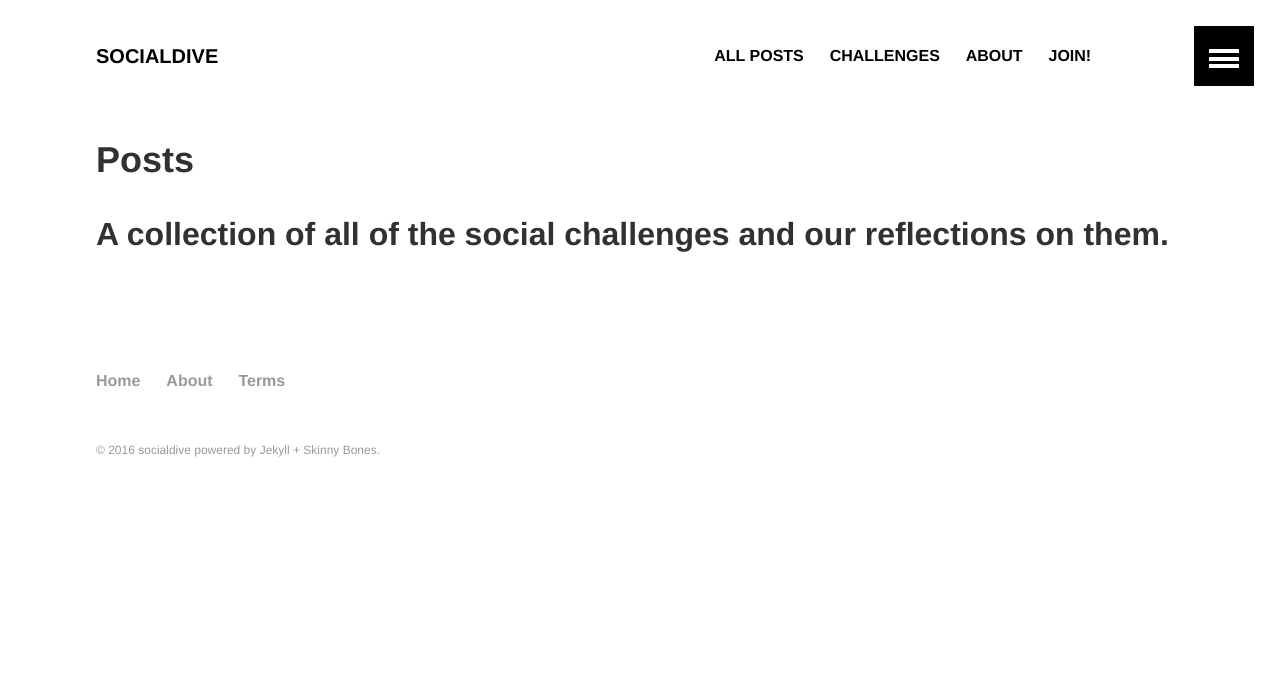
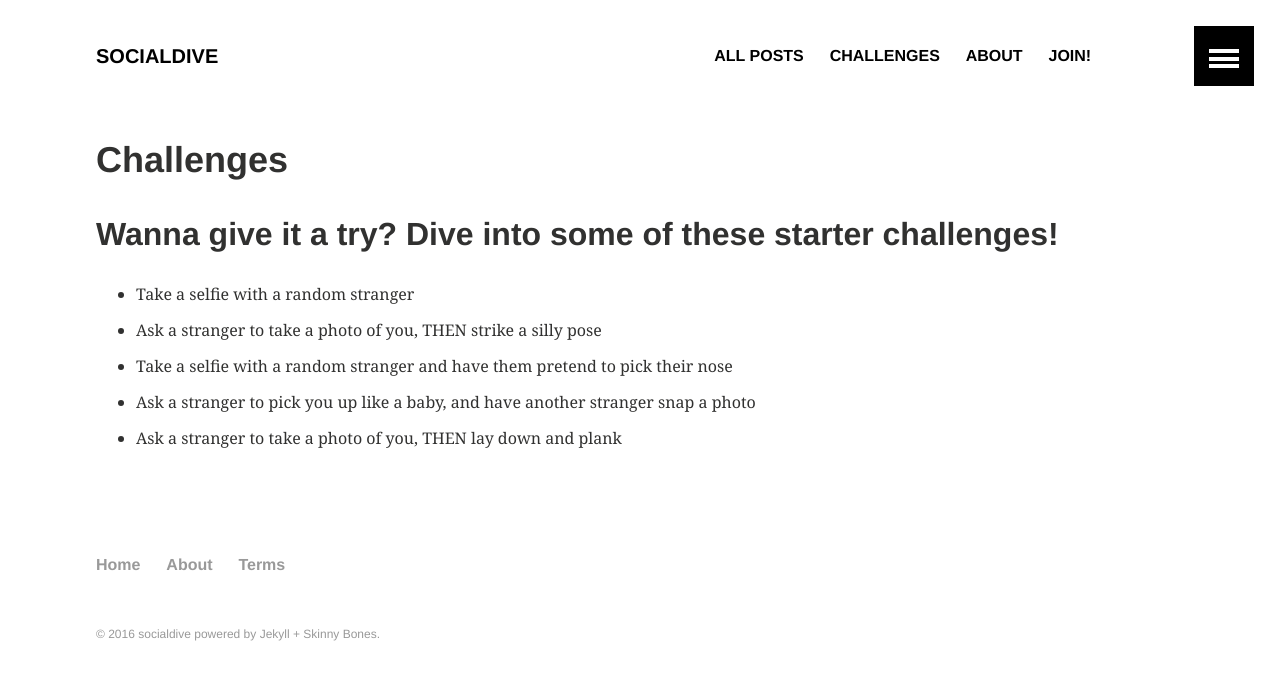
Before and after one commit to socialdive/socialdive.github.io, a Jekyll site: the page built from challenges/index.md, in a window 1280 px wide. Shown: the top 680 px of the page. Built offline with Jekyll 4.4.1, drawn with Linux system fonts in a browser that asks for light colours.

Commit message:
edited challenges page

```diff
--- a/challenges/index.md
+++ b/challenges/index.md
@@ -1,11 +1,17 @@
 ---
 layout: archive
-title: "Posts"
-date: 2014-05-30
+title: "Challenges"
+date: 2016-01-20
 modified:
-excerpt: "A collection of all of the social challenges and our reflections on them."
+excerpt: "Wanna give it a try? Dive into some of these starter challenges!"
 tags: []
 image:
   feature:
   teaser:
 ---
+
+- Take a selfie with a random stranger
+- Ask a stranger to take a photo of you, THEN strike a silly pose
+- Take a selfie with a random stranger and have them pretend to pick their nose
+- Ask a stranger to pick you up like a baby, and have another stranger snap a photo
+- Ask a stranger to take a photo of you, THEN lay down and plank
```
